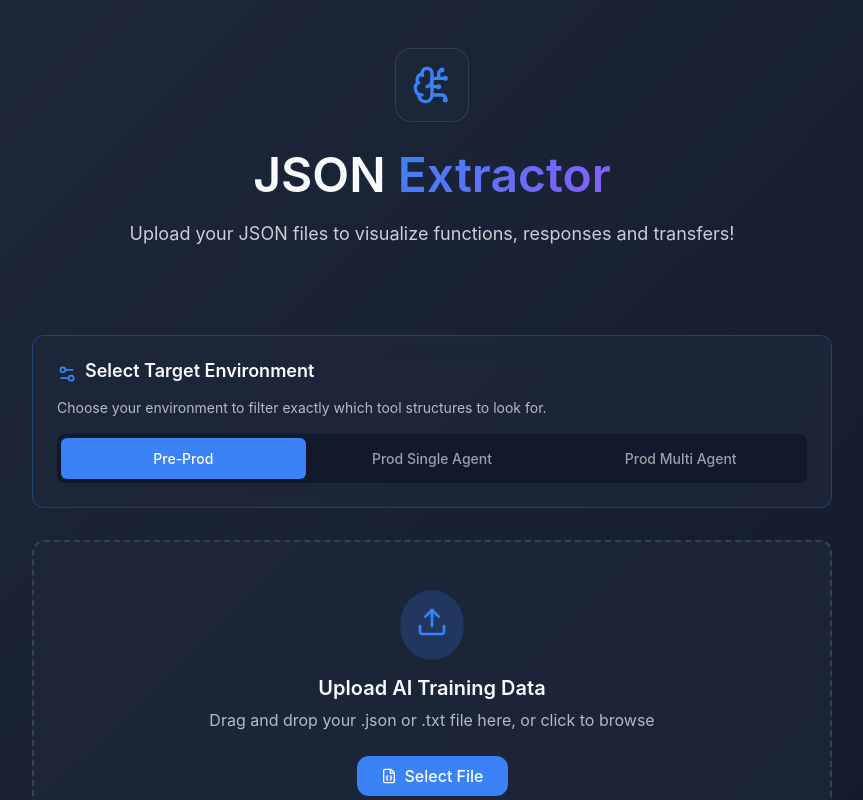
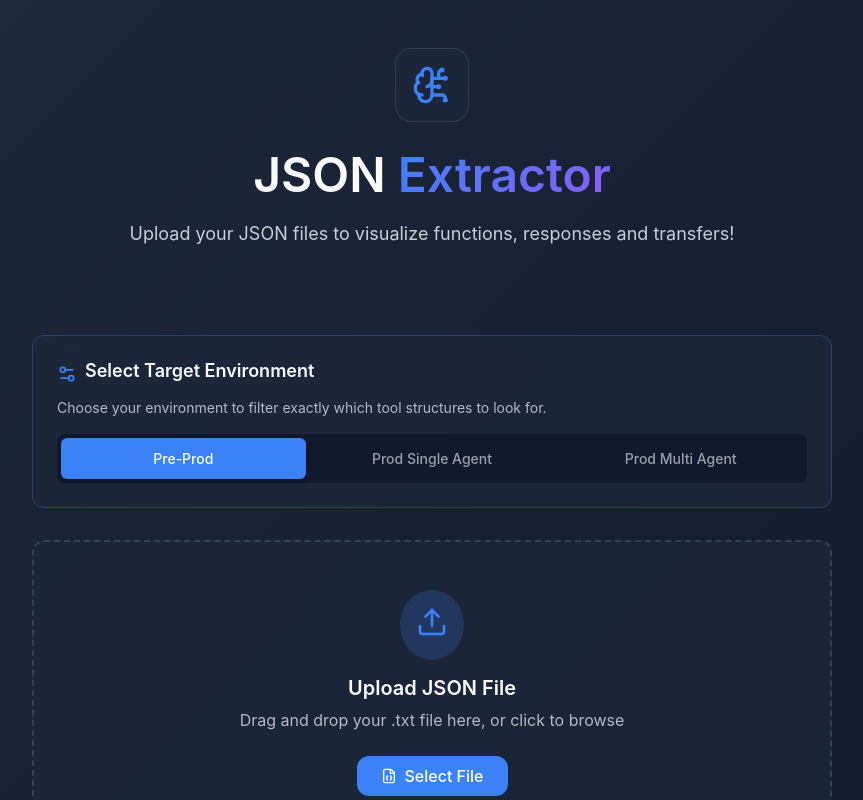
Before and after one commit to ruimartins23/JSON_organizer, a React (Vite) app: page / in a window 1280 px wide. Shown: the top 800 px of the page, without its empty margins (208-1071 px from the left). Built offline with nearby package versions, Linux system fonts and the light colour scheme.

Commit message:
Fixed smal issues

```diff
--- a/src/components/Dropzone.tsx
+++ b/src/components/Dropzone.tsx
@@ -34,8 +34,8 @@ export function Dropzone({ onFileParsed }: DropzoneProps) {
   };
 
   const processFile = (file: File) => {
-    if (!file.name.endsWith('.json') && !file.name.endsWith('.txt')) {
-      setError('Please upload a valid .json or .txt file.');
+    if (!file.name.endsWith('.txt')) {
+      setError('Please upload a valid .txt file.');
       return;
     }
     setError(null);
@@ -115,9 +115,9 @@ export function Dropzone({ onFileParsed }: DropzoneProps) {
           <div className="dropzone-icon-bg">
             <Upload className="dropzone-icon" />
           </div>
-          <h3 className="dropzone-title text-foreground">Upload AI Training Data</h3>
+          <h3 className="dropzone-title text-foreground">Upload JSON File</h3>
           <p className="dropzone-subtitle">
-            Drag and drop your .json or .txt file here, or click to browse
+            Drag and drop your .txt file here, or click to browse
           </p>
 
           <label className="btn-primary">
@@ -125,7 +125,7 @@ export function Dropzone({ onFileParsed }: DropzoneProps) {
             Select File
             <input
               type="file"
-              accept=".json,.txt"
+              accept=".txt"
               className="hidden-input"
               onChange={handleFileInput}
             />
```
